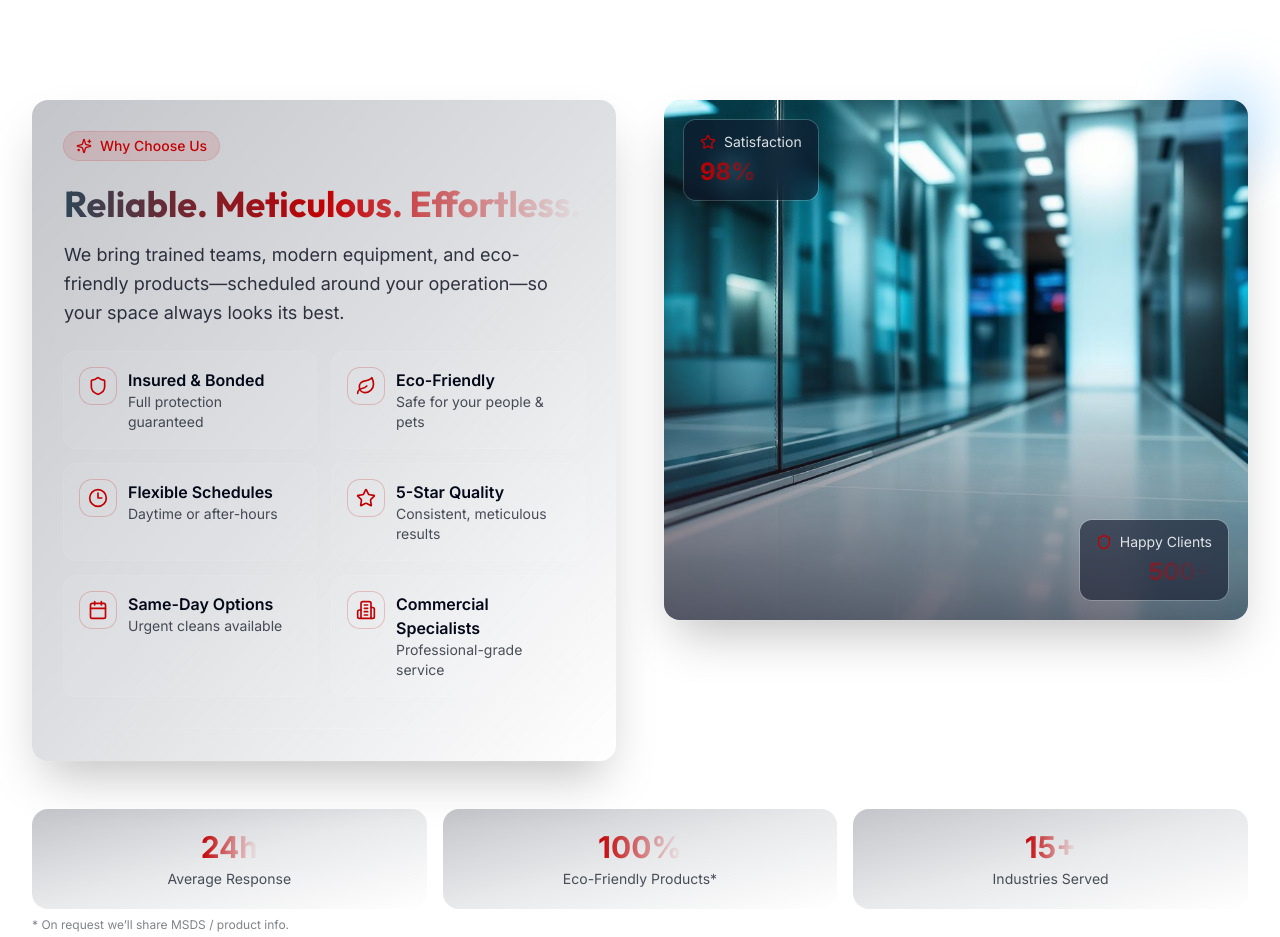
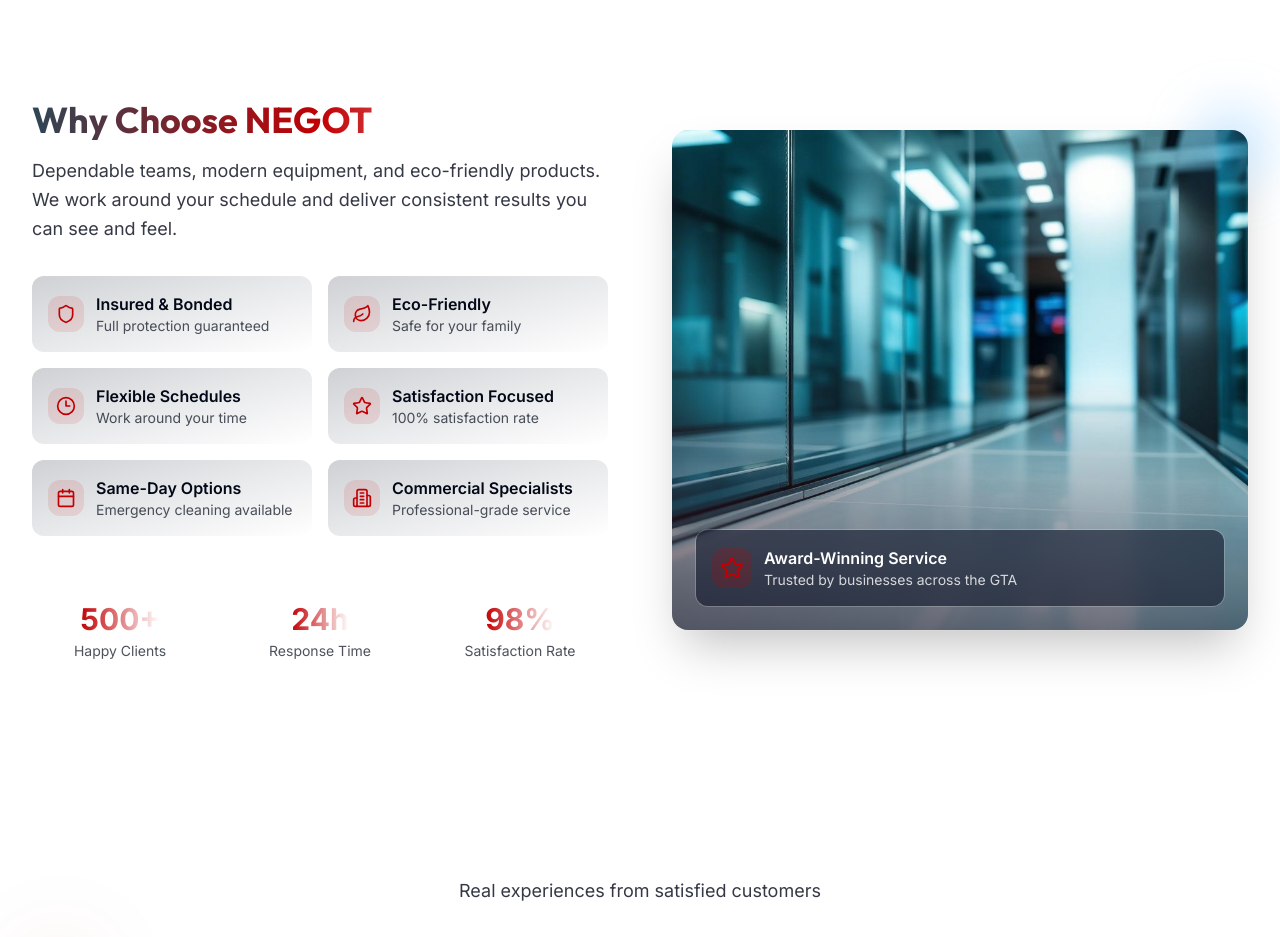
Before and after one commit to laithhasan/maple-mop-shine, a React (Vite) app: page / in a window 1280 px wide. Shown: the part 1860-2797 px from the top of the page. Built offline with nearby package versions, Linux system fonts and the light colour scheme.

Commit message:
Reverted to commit 0e364e95286308a89ac761509c7f85a04b3906c8

```diff
--- a/src/components/home/WhyChooseUs.tsx
+++ b/src/components/home/WhyChooseUs.tsx
@@ -1,8 +1,8 @@
 import { useEffect, useMemo, useRef, useState } from "react";
 import surfaces from "@/assets/clean-surfaces.jpg";
-import { Shield, Leaf, Clock3, Star, Calendar, Building2, Sparkles } from "lucide-react";
+import { Shield, Leaf, Clock3, Star, Calendar, Building2 } from "lucide-react";
 
-/* ---------- helpers: motion + in-view + countup ---------- */
+/* ---------- tiny utilities ---------- */
 function usePrefersReducedMotion() {
   const [reduced, setReduced] = useState(false);
   useEffect(() => {
@@ -34,24 +34,23 @@ function easeOutCubic(t: number) {
   return 1 - Math.pow(1 - t, 3);
 }
 
+/* Counts 0 -> target when inView. Suffixes like "+", "%", "h" supported */
 function CountUp({
   target,
   duration = 1400,
   suffix = "",
   className = "",
   ariaLabel,
-  start = 0,
 }: {
   target: number;
   duration?: number;
   suffix?: string;
   className?: string;
   ariaLabel?: string;
-  start?: number;
 }) {
   const reduced = usePrefersReducedMotion();
   const { ref, inView } = useInView<HTMLDivElement>();
-  const [val, setVal] = useState(start);
+  const [val, setVal] = useState(0);
   const started = useRef(false);
 
   useEffect(() => {
@@ -65,16 +64,18 @@ function CountUp({
 
     let raf = 0;
     const t0 = performance.now();
+
     const step = (now: number) => {
       const p = Math.min(1, (now - t0) / duration);
       const eased = easeOutCubic(p);
-      const current = Math.round(start + (target - start) * eased);
+      const current = Math.round(target * eased);
       setVal(current);
       if (p < 1) raf = requestAnimationFrame(step);
     };
+
     raf = requestAnimationFrame(step);
     return () => cancelAnimationFrame(raf);
-  }, [inView, target, duration, reduced, start]);
+  }, [inView, target, duration, reduced]);
 
   return (
     <div
@@ -93,10 +94,10 @@ export default function WhyChooseUs() {
   const features = useMemo(
     () => [
       { icon: Shield, title: "Insured & Bonded", desc: "Full protection guaranteed" },
-      { icon: Leaf, title: "Eco-Friendly", desc: "Safe for your people & pets" },
-      { icon: Clock3, title: "Flexible Schedules", desc: "Daytime or after-hours" },
-      { icon: Star, title: "5-Star Quality", desc: "Consistent, meticulous results" },
-      { icon: Calendar, title: "Same-Day Options", desc: "Urgent cleans available" },
+      { icon: Leaf, title: "Eco-Friendly", desc: "Safe for your family" },
+      { icon: Clock3, title: "Flexible Schedules", desc: "Work around your time" },
+      { icon: Star, title: "Satisfaction Focused", desc: "100% satisfaction rate" },
+      { icon: Calendar, title: "Same-Day Options", desc: "Emergency cleaning available" },
       { icon: Building2, title: "Commercial Specialists", desc: "Professional-grade service" },
     ],
     []
@@ -104,127 +105,111 @@ export default function WhyChooseUs() {
 
   return (
     <section className="max-w-7xl mx-auto px-6 md:px-8 py-20">
-      <div className="grid lg:grid-cols-2 gap-12 items-stretch">
-        {/* LEFT — Glass gradient card (mirrors Featured Service styling) */}
-        <div className="group relative overflow-hidden rounded-2xl bg-gradient-to-br from-slate-900/25 via-slate-800/15 to-transparent ring-1 ring-white/10 shadow-2xl supports-[backdrop-filter]:backdrop-blur-md supports-[backdrop-filter]:backdrop-saturate-150 transition-all duration-500 hover:shadow-[0_0_40px_rgba(2,241,255,0.25)] hover:ring-accent-1/30">
-          <div className="absolute inset-0 bg-gradient-to-tr from-primary/10 via-transparent to-accent-1/10 opacity-0 group-hover:opacity-100 transition-opacity duration-500" />
-          <div className="relative p-8">
-            {/* pill */}
-            <div className="inline-flex items-center gap-2 px-3 py-1 rounded-full bg-primary/10 ring-1 ring-primary/20 mb-6">
-              <Sparkles className="h-4 w-4 text-primary" />
-              <span className="text-sm font-medium text-primary">Why Choose Us</span>
+      <div className="grid lg:grid-cols-2 gap-16 items-center">
+        {/* Left column */}
+        <div className="space-y-8">
+          <div>
+            <h2 className="heading text-3xl md:text-4xl font-bold mb-4 bg-gradient-to-r from-[hsl(var(--heading))] via-primary to-accent-1 bg-clip-text text-transparent">
+              Why Choose NEGOT
+            </h2>
+            <p className="text-foreground/80 text-lg leading-relaxed">
+              Dependable teams, modern equipment, and eco-friendly products. We work around your
+              schedule and deliver consistent results you can see and feel.
+            </p>
           </div>
 
-            <h2 className="heading text-3xl md:text-4xl font-bold mb-4 bg-gradient-to-r from-[hsl(var(--heading))] via-primary to-accent-1 bg-clip-text text-transparent">
-              Reliable. Meticulous. Effortless.
-            </h2>
-            <p className="text-foreground/80 text-lg leading-relaxed mb-6">
-              We bring trained teams, modern equipment, and eco-friendly products—scheduled around
-              your operation—so your space always looks its best.
-            </p>
-
-            {/* feature chips (clean, tactile) */}
+          {/* Interactive Feature Cards */}
           <div className="grid grid-cols-1 sm:grid-cols-2 gap-4">
-              {features.map(({ icon: Icon, title, desc }) => (
+            {features.map((feature, index) => (
               <div
-                  key={title}
-                  className="relative overflow-hidden rounded-xl p-4 bg-white/[0.04] ring-1 ring-white/10 transition-all duration-400 hover:-translate-y-1 hover:ring-accent-1/30 hover:shadow-lg hover:shadow-accent-1/10"
+                key={feature.title}
+                className="group relative overflow-hidden rounded-xl p-4 bg-gradient-to-br from-slate-900/20 via-slate-800/10 to-transparent ring-1 ring-white/10 transition-all duration-500 hover:ring-accent-1/30 hover:shadow-lg hover:shadow-accent-1/10 hover:-translate-y-1"
+                style={{ animationDelay: `${index * 100}ms` }}
               >
-                  <div className="flex items-start gap-3">
-                    <div className="p-2 rounded-lg bg-primary/12 text-primary ring-1 ring-primary/20 shrink-0">
-                      <Icon className="h-5 w-5" />
+                <div className="flex items-center gap-3">
+                  <div className="p-2 rounded-lg bg-primary/10 text-primary group-hover:bg-primary/20 transition-colors duration-300">
+                    <feature.icon className="h-5 w-5" />
                   </div>
                   <div>
-                      <div className="font-semibold text-heading">{title}</div>
-                      <p className="text-sm text-foreground/70">{desc}</p>
+                    <h3 className="font-semibold text-heading group-hover:text-primary transition-colors duration-300">
+                      {feature.title}
+                    </h3>
+                    <p className="text-sm text-foreground/70">{feature.desc}</p>
                   </div>
                 </div>
-                  <div className="pointer-events-none absolute inset-0 opacity-0 hover:opacity-100 transition-opacity duration-500 bg-gradient-to-br from-accent-1/5 via-transparent to-primary/5" />
+                <div className="absolute inset-0 bg-gradient-to-br from-accent-1/5 via-transparent to-primary/5 opacity-0 group-hover:opacity-100 transition-opacity duration-500" />
               </div>
             ))}
           </div>
 
-            {/* subtle bottom glow line */}
-            <div className="pointer-events-none mt-8 h-px bg-gradient-to-r from-transparent via-white/15 to-transparent" />
+          {/* Statistics Counter (count up when in view) */}
+          <div className="grid grid-cols-3 gap-6 pt-8 border-t border-white/10">
+            <div className="text-center group">
+              <CountUp
+                target={500}
+                suffix="+"
+                duration={1400}
+                className="text-2xl md:text-3xl font-bold bg-gradient-to-r from-primary to-accent-1 bg-clip-text text-transparent inline-block group-hover:scale-110 transition-transform duration-300"
+                ariaLabel="Happy Clients: 500 plus"
+              />
+              <div className="text-sm text-foreground/70 mt-1">Happy Clients</div>
+            </div>
+
+            <div className="text-center group">
+              <CountUp
+                target={24}
+                suffix="h"
+                duration={1200}
+                className="text-2xl md:text-3xl font-bold bg-gradient-to-r from-primary to-accent-1 bg-clip-text text-transparent inline-block group-hover:scale-110 transition-transform duration-300"
+                ariaLabel="Average Response Time: 24 hours"
+              />
+              <div className="text-sm text-foreground/70 mt-1">Response Time</div>
+            </div>
+
+            <div className="text-center group">
+              <CountUp
+                target={98}
+                suffix="%"
+                duration={1600}
+                className="text-2xl md:text-3xl font-bold bg-gradient-to-r from-primary to-accent-1 bg-clip-text text-transparent inline-block group-hover:scale-110 transition-transform duration-300"
+                ariaLabel="Satisfaction Rate: 98 percent"
+              />
+              <div className="text-sm text-foreground/70 mt-1">Satisfaction Rate</div>
+            </div>
           </div>
         </div>
 
-        {/* RIGHT — Interactive image with floating count-up badges */}
+        {/* Right column — Enhanced Image with Overlay */}
         <div className="relative group">
           <div className="relative overflow-hidden rounded-2xl shadow-2xl ring-1 ring-white/10">
             <img
               src={surfaces}
-              alt="Professional commercial cleaning results"
-              className="w-full h-[520px] object-cover transition-transform duration-700 group-hover:scale-105"
+              alt="Professional cleaning results"
+              className="w-full h-[500px] object-cover transition-transform duration-700 group-hover:scale-105"
             />
             <div className="absolute inset-0 bg-gradient-to-tr from-primary/20 via-transparent to-accent-1/20" />
             <div className="absolute inset-0 bg-gradient-to-t from-slate-900/60 via-transparent to-transparent" />
 
-            {/* Floating top-left badge */}
-            <div className="absolute top-5 left-5">
-              <div className="rounded-xl bg-slate-900/60 ring-1 ring-white/20 px-4 py-3 supports-[backdrop-filter]:backdrop-blur-md">
-                <div className="flex items-center gap-2">
-                  <Star className="h-4 w-4 text-primary" />
-                  <span className="text-white/85 text-sm">Satisfaction</span>
+            {/* Floating achievement badge */}
+            <div className="absolute bottom-6 left-6 right-6">
+              <div className="bg-slate-900/60 supports-[backdrop-filter]:backdrop-blur-md rounded-xl p-4 ring-1 ring-white/20">
+                <div className="flex items-center gap-3">
+                  <div className="p-2 rounded-lg bg-primary/20">
+                    <Star className="h-6 w-6 text-primary" />
                   </div>
-                <CountUp
-                  target={98}
-                  suffix="%"
-                  duration={1400}
-                  className="mt-1 text-2xl font-bold bg-gradient-to-r from-primary to-accent-1 bg-clip-text text-transparent"
-                  ariaLabel="Satisfaction Rate 98 percent"
-                />
+                  <div>
+                    <p className="text-white font-semibold">Award-Winning Service</p>
+                    <p className="text-white/80 text-sm">Trusted by businesses across the GTA</p>
                   </div>
                 </div>
-
-            {/* Floating bottom-right badge */}
-            <div className="absolute bottom-5 right-5">
-              <div className="rounded-xl bg-slate-900/60 ring-1 ring-white/20 px-4 py-3 supports-[backdrop-filter]:backdrop-blur-md text-right">
-                <div className="flex items-center gap-2 justify-end">
-                  <Shield className="h-4 w-4 text-primary" />
-                  <span className="text-white/85 text-sm">Happy Clients</span>
-                </div>
-                <CountUp
-                  target={500}
-                  suffix="+"
-                  duration={1600}
-                  className="mt-1 text-2xl font-bold bg-gradient-to-r from-primary to-accent-1 bg-clip-text text-transparent"
-                  ariaLabel="Happy Clients 500 plus"
-                />
               </div>
             </div>
           </div>
 
-          {/* corner orb accent */}
-          <div className="pointer-events-none absolute -top-6 -right-6 h-24 w-24 rounded-full bg-[#4DAFFE]/25 blur-xl" />
+          {/* Corner orb accent */}
+          <div className="pointer-events-none absolute -top-6 -right-6 h-20 w-20 rounded-full bg-[#4DAFFE]/25 blur-xl" />
         </div>
       </div>
-
-      {/* Bottom stat bar (mirrors card styling + interactive) */}
-      <div className="mt-12 grid grid-cols-1 sm:grid-cols-3 gap-4">
-        {[
-          { n: 24, sfx: "h", label: "Average Response", aria: "Average Response Time 24 hours" },
-          { n: 100, sfx: "%", label: "Eco-Friendly Products*", aria: "Eco friendly products 100 percent" },
-          { n: 15, sfx: "+", label: "Industries Served", aria: "Industries served 15 plus" },
-        ].map((stat, i) => (
-          <div
-            key={stat.label}
-            className="group relative overflow-hidden rounded-2xl p-5 text-center bg-gradient-to-br from-slate-900/25 via-slate-800/10 to-transparent ring-1 ring-white/10 hover:ring-accent-1/30 hover:shadow-xl hover:shadow-accent-1/10 transition-all"
-            style={{ animationDelay: `${i * 120}ms` }}
-          >
-            <CountUp
-              target={stat.n}
-              suffix={stat.sfx}
-              duration={1200 + i * 200}
-              className="text-3xl font-bold bg-gradient-to-r from-primary to-accent-1 bg-clip-text text-transparent inline-block group-hover:scale-110 transition-transform duration-300"
-              ariaLabel={stat.aria}
-            />
-            <div className="mt-1 text-sm text-foreground/70">{stat.label}</div>
-            <div className="absolute inset-0 opacity-0 group-hover:opacity-100 transition-opacity duration-500 bg-gradient-to-br from-accent-1/5 via-transparent to-primary/5" />
-          </div>
-        ))}
-      </div>
-      <p className="mt-2 text-xs text-foreground/50">* On request we’ll share MSDS / product info.</p>
     </section>
   );
 }
```
Lines whose indentation alone changed are shown as unchanged.
